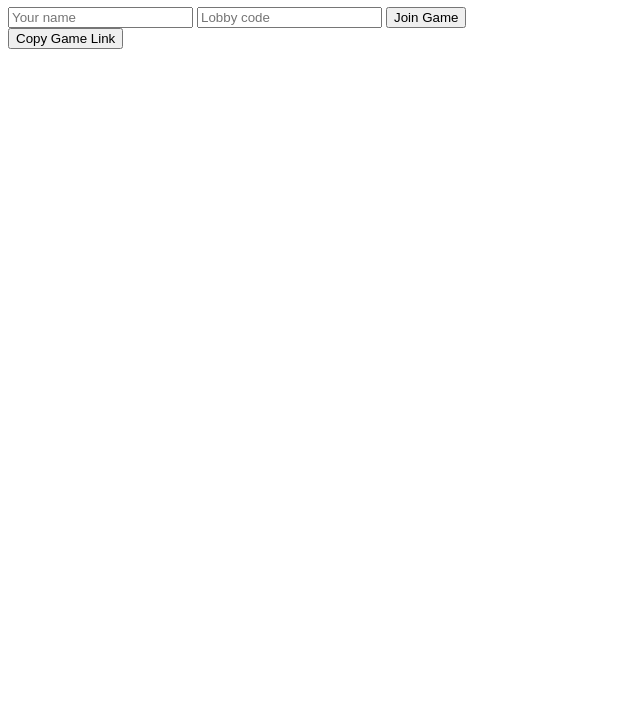
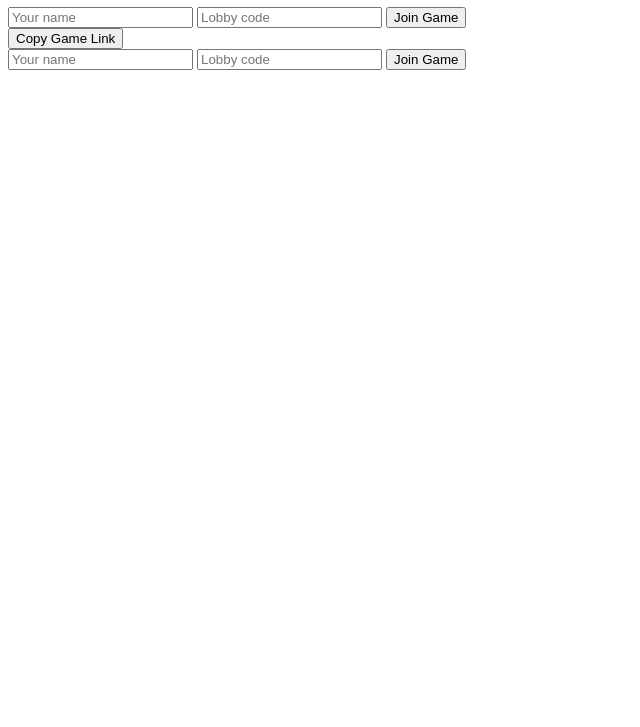
Before and after one commit to Astr092/Outlier-Game-or-Smth, a plain HTML site: page index.html in a window 1280 px wide. Shown: the part 73-800 px from the top of the page, without its empty margins (0-640 px from the left). Drawn offline with Linux system fonts and the light colour scheme.

```diff
--- a/index.html
+++ b/index.html
@@ -39,3 +39,9 @@
 <button onclick="copyLink()">
 Copy Game Link
 </button>
+
+<div id="join">
+    <input id="name" placeholder="Your name">
+    <input id="room" placeholder="Lobby code">
+    <button onclick="joinGame()">Join Game</button>
+</div>
```
